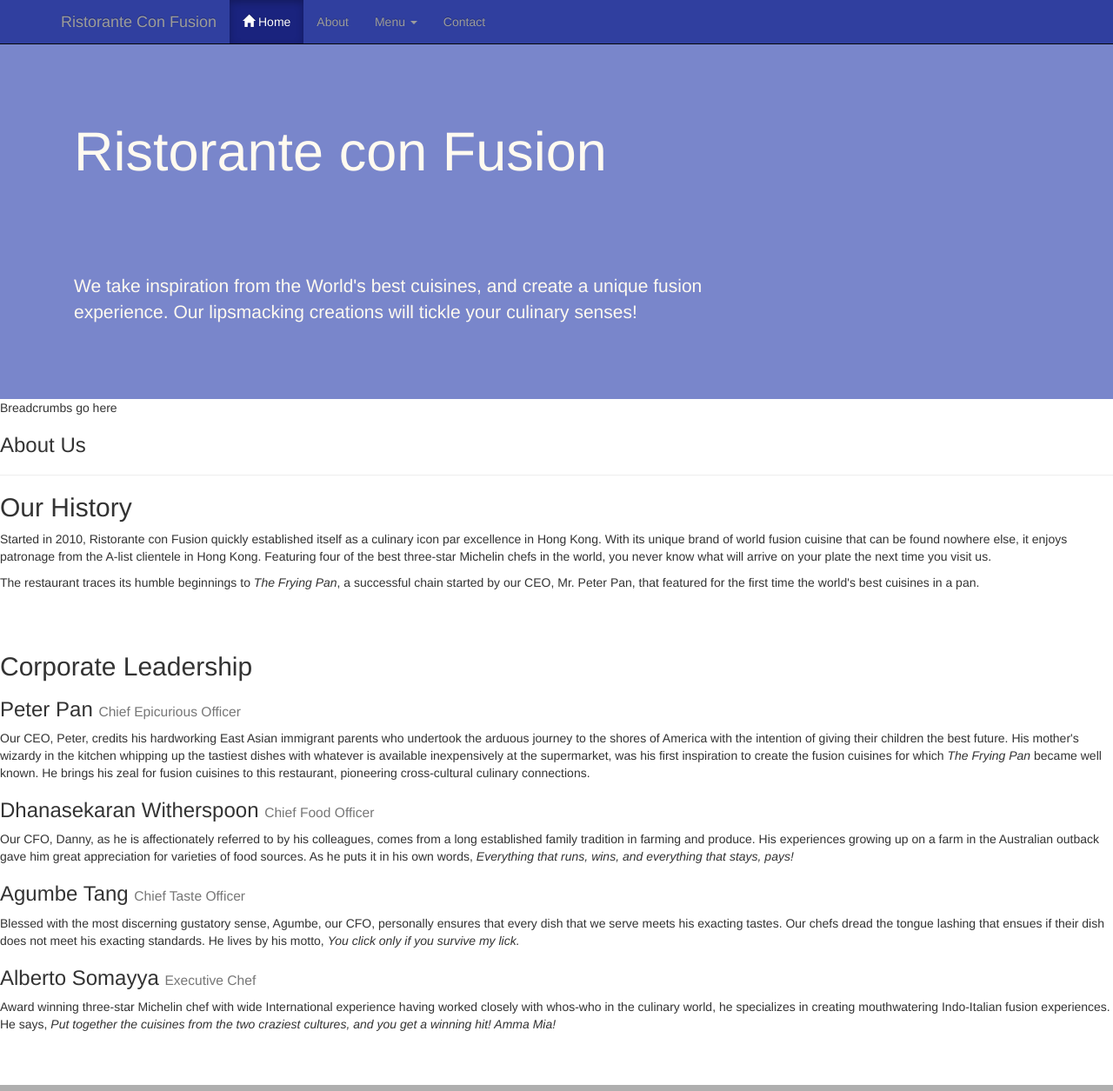
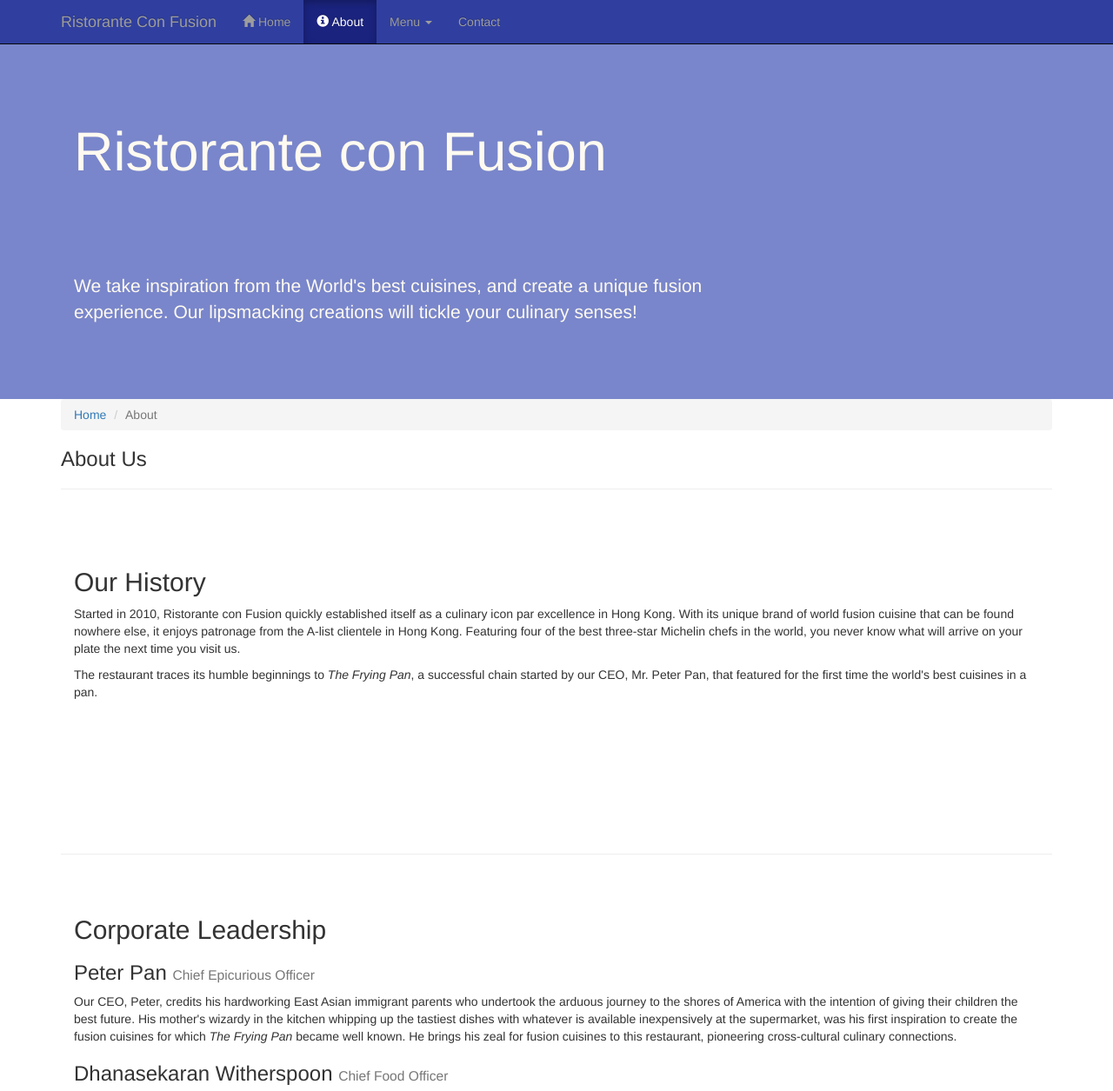
Before and after one commit to sarwar55/ConFusion, a plain HTML site: page aboutus.html in a window 1280 px wide. Shown: the top 1255 px of the page at 87% size. Drawn offline with nearby package versions, Linux system fonts and the light colour scheme.

Commit message:
Add final version of both index and about us

```diff
--- a/aboutus.html
+++ b/aboutus.html
@@ -37,9 +37,10 @@
             </div>
             <div id="navbar" class="navbar-collapse collapse">
                 <ul class="nav navbar-nav">
-                    <li class="active"><a href="index.html"><span class="glyphicon glyphicon-home"
+                    <li><a href="index.html"><span class="glyphicon glyphicon-home"
                          aria-hidden="true"></span> Home</a></li>
-                    <li><a href="aboutus.html">About</a></li>
+                    <li class="active"> <a href="aboutus.html"><span class="glyphicon glyphicon-info-sign"
+                         aria-hidden="true"></span> About</a></li>
                     <li class="dropdown">
                         <a href="#" class="dropdown-toggle" data-toggle="dropdown"
                          role="button" aria-haspopup="true" aria-expanded="false">
@@ -77,10 +78,13 @@
         </div>
     </header>
 
-    <div>
+    <div class= "container">
         <div>
             <div>
-                Breadcrumbs go here
+                <ol class="breadcrumb">
+                  <li><a href="index.html">Home</a></li>
+                  <li class="active">About</li>
+                </ol>
             </div>
             <div>
                <h3>About Us</h3>
@@ -88,8 +92,8 @@
             </div>
         </div>
 
-        <div>
-            <div>
+        <div class = "row row-content">
+            <div class="col-xs-12">
                 <h2>Our History</h2>
                 <p>Started in 2010, Ristorante con Fusion quickly established itself as a culinary icon par excellence in Hong Kong. With its unique brand of world fusion cuisine that can be found nowhere else, it enjoys patronage from the A-list clientele in Hong Kong.  Featuring four of the best three-star Michelin chefs in the world, you never know what will arrive on your plate the next time you visit us.</p>
                 <p>The restaurant traces its humble beginnings to <em>The Frying Pan</em>, a successful chain started by our CEO, Mr. Peter Pan, that featured for the first time the world's best cuisines in a pan.</p>
@@ -100,8 +104,8 @@
         </div>
 
 
-        <div>
-            <div>
+        <div class = "row row-content">
+            <div class="col-xs-12">
                 <h2>Corporate Leadership</h2>
                 <h3>Peter Pan <small>Chief Epicurious Officer</small></h3>
                 <p>Our CEO, Peter, credits his hardworking East Asian immigrant parents who undertook the arduous journey to the shores of America with the intention of giving their children the best future. His mother's wizardy in the kitchen whipping up the tastiest dishes with whatever is available inexpensively at the supermarket, was his first inspiration to create the fusion cuisines for which <em>The Frying Pan</em> became well known. He brings his zeal for fusion cuisines to this restaurant, pioneering cross-cultural culinary connections.</p>
```
Also changed, not shown: index.html (+7 -1 lines).
